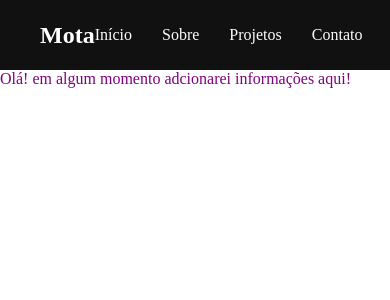
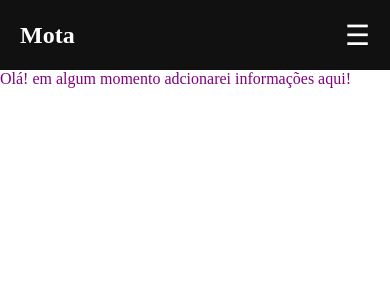
Before and after one commit to joaopedrosantanamotalol/portifolio-mota, a React (Vite) app: page / in a window 390 px wide. Shown: the top 300 px of the page. Built offline with nearby package versions, Linux system fonts and the light colour scheme.

Commit message:
add:responsive navbar

```diff
--- a/src/components/navbar/Navbar.css
+++ b/src/components/navbar/Navbar.css
@@ -1,16 +1,14 @@
 .navbar {
   width: 100%;
-  height: 70px;
-
+  min-height: 70px;
   display: flex;
   align-items: center;
   justify-content: space-between;
-
   padding: 0 40px;
   box-sizing: border-box;
-
   background-color: #111;
   color: white;
+  position: relative;
 }
 
 .navbar-logo {
@@ -20,14 +18,69 @@
 
 .navbar-links {
   display: flex;
+  align-items: center;
   gap: 30px;
 }
 
 .navbar-links a {
   color: white;
   text-decoration: none;
+  transition: color 0.2s ease;
 }
 
 .navbar-links a:hover {
   color: #646cff;
 }
+
+/* Botão do menu */
+.navbar-menu {
+  display: none;
+  background: none;
+  border: none;
+  color: white;
+  font-size: 28px;
+  cursor: pointer;
+}
+
+/* mobile */
+
+@media (max-width: 768px) {
+  .navbar {
+    min-height: 70px;
+    padding: 0 20px;
+  }
+
+  .navbar-menu {
+    display: block;
+  }
+
+  .navbar-links {
+    display: none;
+
+    position: absolute;
+    top: 70px;
+    left: 0;
+
+    width: 100%;
+
+    flex-direction: column;
+    align-items: center;
+
+    gap: 0;
+
+    background-color: #111;
+    padding: 20px 0;
+
+    box-sizing: border-box;
+  }
+
+  .navbar-links.active {
+    display: flex;
+  }
+
+  .navbar-links a {
+    width: 100%;
+    text-align: center;
+    padding: 15px 0;
+  }
+}
--- a/src/components/navbar/navbar.tsx
+++ b/src/components/navbar/navbar.tsx
@@ -1,18 +1,29 @@
-import './Navbar.css'
+import { useState } from "react";
+import "./Navbar.css";
 
 export default function Navbar() {
+  const [menuOpen, setMenuOpen] = useState(false);
+
   return (
     <nav className="navbar">
       <div className="navbar-logo">
         Mota
       </div>
 
-      <div className="navbar-links">
+      <button
+        className="navbar-menu"
+        onClick={() => setMenuOpen(!menuOpen)}
+        aria-label="Abrir menu"
+      >
+        ☰
+      </button>
+
+      <div className={`navbar-links ${menuOpen ? "active" : ""}`}>
         <a href="#inicio">Início</a>
         <a href="#sobre">Sobre</a>
         <a href="#projetos">Projetos</a>
         <a href="#contato">Contato</a>
       </div>
     </nav>
-  )
+  );
 }
```
